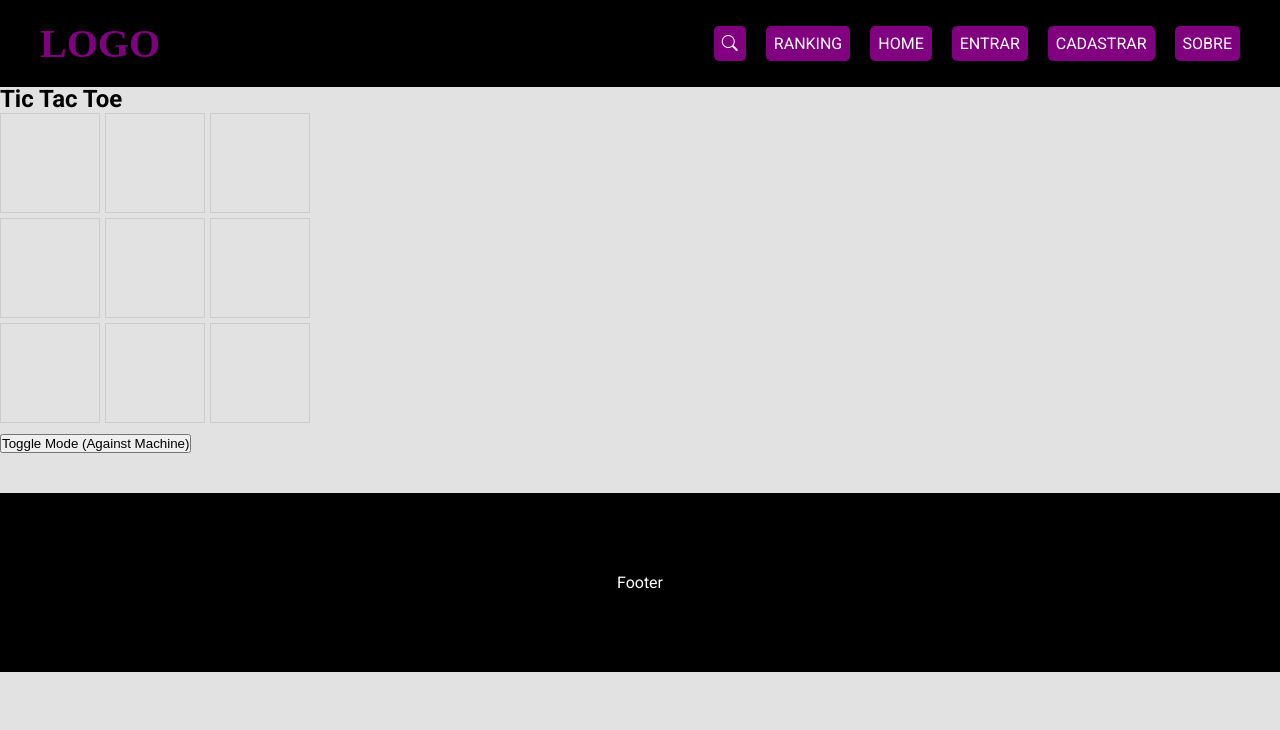
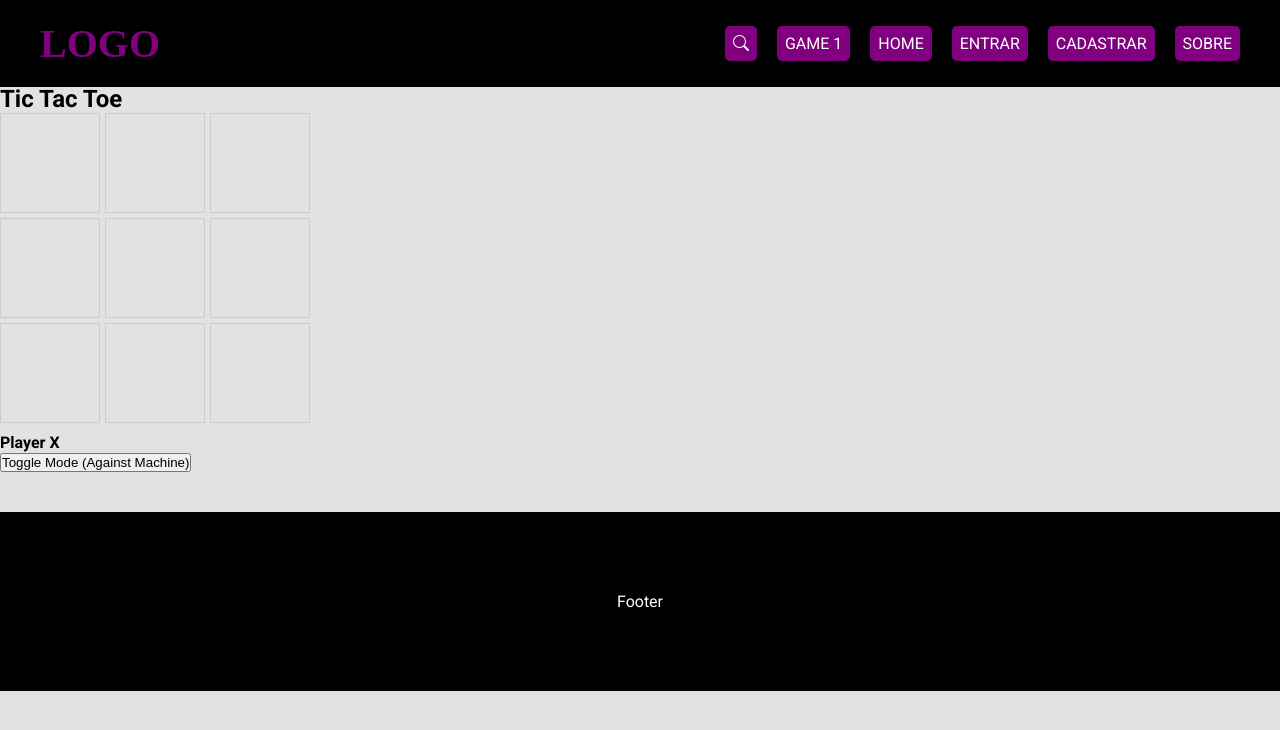
Before and after one commit to gabriel-on/projects-games, a React (Vite) app in the folder project-g1/: page /game-v in a window 1280 px wide. Shown: the top 730 px of the page. Built offline with nearby package versions, Linux system fonts and the light colour scheme; no server answers; the HTML template or start-up script is replaced by a standard one; a web font is replaced by a local one.

Commit message:
updated - game v1

```diff
--- a/project-g1/src/components/JogoDaVelha/JogoDaVelha.jsx
+++ b/project-g1/src/components/JogoDaVelha/JogoDaVelha.jsx
@@ -1,7 +1,7 @@
 import React, { useState, useEffect } from 'react';
-import { ref, runTransaction, getDatabase, set } from 'firebase/database';
 import { useAuth } from '../../hooks/useAuthentication';
-import '../JogoDaVelha/JogoDaVelha.css'
+import { ref, getDatabase, push, runTransaction } from 'firebase/database';
+import '../JogoDaVelha/JogoDaVelha.css';
 
 const TicTacToe = () => {
     const { user } = useAuth();
@@ -9,8 +9,55 @@ const TicTacToe = () => {
     const [xIsNext, setXIsNext] = useState(true);
     const [winner, setWinner] = useState(null);
     const [isAgainstMachine, setIsAgainstMachine] = useState(false);
+    const [pointsSaved, setPointsSaved] = useState(false);
+    const { getCurrentUser } = useAuth();
 
-    useEffect(() => {
+    const handleClick = (index) => {
+        if (!board[index] && !winner && (isAgainstMachine || (xIsNext && !isAgainstMachine))) {
+            const newBoard = board.slice();
+            newBoard[index] = xIsNext ? 'X' : 'O';
+            setBoard(newBoard);
+            setXIsNext(!xIsNext);
+        }
+    };
+
+    const handleSavePoints = async () => {
+        if (!pointsSaved) {
+            console.log('Botão "Save Points" clicado');
+            const currentUser = getCurrentUser();
+
+            if (currentUser && currentUser.uid) {
+                try {
+                    // Atualize a pontuação diretamente para o nó do usuário
+                    await updateScoresInRealtimeDatabase(currentUser.uid, 'usersScore', 0);
+
+                    // Defina pointsSaved como true para indicar que os pontos foram salvos
+                    setPointsSaved(true);
+
+                    // Mensagem de depuração para indicar que a atualização foi bem-sucedida
+                    console.log('Atualização de pontos bem-sucedida!');
+                } catch (error) {
+                    // Mensagem de depuração em caso de erro durante a atualização
+                    console.error('Erro ao salvar pontos:', error);
+                }
+            } else {
+                // Mensagem de depuração se o usuário não estiver autenticado
+                console.warn('Usuário não autenticado ou não possui um UID. Não é possível salvar pontos.');
+            }
+        } else {
+            // Mensagem de depuração se os pontos já foram salvos
+            console.warn('Os pontos já foram salvos anteriormente.');
+        }
+    };
+
+    const handleToggleMode = () => {
+        setBoard(Array(9).fill(null));
+        setWinner(null);
+        setXIsNext(true);
+        setIsAgainstMachine(!isAgainstMachine);
+        setPointsSaved(false);
+    };
+
     const calculateWinner = (squares) => {
         const lines = [
             [0, 1, 2],
@@ -22,90 +69,116 @@ const TicTacToe = () => {
             [0, 4, 8],
             [2, 4, 6],
         ];
-
         for (let i = 0; i < lines.length; i++) {
             const [a, b, c] = lines[i];
             if (squares[a] && squares[a] === squares[b] && squares[a] === squares[c]) {
                 return squares[a];
             }
         }
-
         return null;
     };
 
-        const handleWinner = async () => {
+    useEffect(() => {
+        const handleWinner = () => {
             const winnerPlayer = calculateWinner(board);
+            if (winnerPlayer && !winner) {
+                let scoreDelta = 10; // Pontuação padrão em caso de vitória
 
-            if (winnerPlayer) {
+                let winnerName = 'Unknown User';
+
+                if (user && winnerPlayer === 'X') {
+                    // Se o vencedor for o jogador humano ('X'), use o nome do usuário
+                    winnerName = user.displayName || winnerName;
+                }
+
                 setWinner((prevWinner) => ({
-                    name: user?.displayName || (prevWinner?.name) || 'Unknown User',
+                    name: winnerName,
                     symbol: winnerPlayer,
                 }));
 
-                // Adiciona pontos ao vencedor apenas para usuários autenticados
-                if (user) {
-                    const userId = user.uid;
-                    const db = getDatabase();
-                    const userRef = ref(db, `users/${userId}`);
-
-                    await runTransaction(userRef, async (userData) => {
-                        if (!userData) {
-                            // Se o nó do usuário não existir, crie-o com uma pontuação inicial
-                            set(userRef, { score: 10, wins: 1, displayName: user.displayName });
-                            return { score: 10, wins: 1, displayName: user.displayName };
-                        }
-
-                        // Certifique-se de que estamos atualizando o campo 'score'
-                        userData.score = (parseInt(userData.score, 10) || 0) + 10;
-
-                        // Adiciona uma contagem de vitórias
-                        userData.wins = (userData.wins || 0) + 1;
-
-                        // Atualiza o nome do vencedor apenas se não estiver definido no banco de dados
-                        if (!userData.displayName) {
-                            userData.displayName = user.displayName;
-                        }
-
-                        return userData;
-                    }, (error, committed, snapshot) => {
-                        if (error) {
-                            console.error('Transação falhou:', error);
-                        }
-                    });
+                if (user && user.uid && winnerPlayer === 'X') {
+                    // Atualizar pontuações no Realtime Database apenas se o vencedor for um jogador humano ('X')
+                    updateScoresInRealtimeDatabase(user.uid, 'usersScore', scoreDelta);
+                } else {
+                    // Mensagem de depuração se o vencedor não for um jogador humano ou se o usuário não estiver autenticado ou não possuir um UID
+                    console.warn('Vencedor não é um jogador humano ou usuário não autenticado ou não possui um UID. Não é possível salvar pontos.');
                 }
             }
         };
 
         handleWinner();
-    }, [board, user]);
 
-    const handleClick = (index) => {
-        if (!board[index] && !winner && (isAgainstMachine || (xIsNext && !isAgainstMachine))) {
-            const newBoard = board.slice();
-            newBoard[index] = xIsNext ? 'X' : 'O';
-            setBoard(newBoard);
-            setXIsNext(!xIsNext);
+        // Salvar automaticamente ao terminar a partida
+        if (winner || (board.every(cell => cell !== null) && !winner)) {
+            if (user) {
+                // Não passe 0, apenas atualize se a pontuação precisar ser recalculada
+                let scoreDelta = 0;
 
-            if (isAgainstMachine) {
-                // Simples IA: escolhe aleatoriamente uma célula vazia
-                const emptyCells = newBoard.reduce((acc, cell, i) => (cell === null ? [...acc, i] : acc), []);
-                const randomIndex = Math.floor(Math.random() * emptyCells.length);
-                const machineMove = emptyCells[randomIndex];
+                if (calculateWinner(board) === 'O') {
+                    // Se o jogador 'O' ganhou, ganhe metade da pontuação
+                    scoreDelta = -5;
+                }
 
-                setTimeout(() => {
-                    newBoard[machineMove] = 'O';
-                    setBoard(newBoard);
-                    setXIsNext(true);
-                }, 500);
+                updateScoresInRealtimeDatabase(user.uid, 'usersScore', scoreDelta);
             }
+        }
+    }, [board, isAgainstMachine, winner, user]);
+
+    const updateScoresInRealtimeDatabase = async (userId, node, scoreDelta) => {
+        const db = getDatabase();
+        const userRef = ref(db, `${node}/${userId}/0`);
+
+        // Use runTransaction para garantir uma atualização atômica
+        try {
+            await runTransaction(userRef, (userData) => {
+                if (!userData) {
+                    return {
+                        score: 10 + scoreDelta,
+                        wins: 1,
+                        displayName: user?.displayName || 'DefaultDisplayName',
+                    };
+                }
+
+                // Verifique se é um empate
+                const isDraw = calculateWinner(board) === null && board.every(cell => cell !== null);
+
+                // Calcule a pontuação com base no resultado da partida
+                let updatedScore;
+                if (isDraw) {
+                    // Ganhe metade dos pontos em caso de empate
+                    updatedScore = (userData?.score || 0) + (5 + scoreDelta);
+                } else {
+                    // Ganhe ou perca a pontuação total em caso de vitória ou derrota
+                    updatedScore = (userData?.score || 0) + (10 + scoreDelta);
+                }
+
+                return {
+                    ...userData,
+                    score: isNaN(updatedScore) ? 0 : updatedScore,
+                    wins: (userData?.wins || 0) + (isDraw ? 0 : 1), // Não conte uma vitória em caso de empate
+                    displayName: user?.displayName || userData?.displayName || 'DefaultDisplayName',
+                };
+            });
+
+            // Se a transação for bem-sucedida, atualize pointsSaved para true
+            setPointsSaved(true);
+
+            // Mensagem de depuração para indicar que a atualização foi bem-sucedida
+            console.log('Atualização de pontos bem-sucedida!');
+        } catch (error) {
+            // Mensagem de depuração em caso de erro durante a atualização
+            console.error('Erro ao salvar pontos:', error);
         }
     };
 
-    const handleToggleMode = () => {
-        setBoard(Array(9).fill(null));
-        setWinner(null);
-        setXIsNext(true);
-        setIsAgainstMachine(!isAgainstMachine);
+    const getCurrentPlayer = () => {
+        if (winner) {
+            return `${winner.name} (${winner.symbol}) wins!`;
+        } else if (board.every(cell => cell !== null) && !winner) {
+            return 'It\'s a draw!';
+        } else {
+            return isAgainstMachine ? (xIsNext ? 'Your turn (X)' : 'Machine is thinking...') : (xIsNext ? 'Player X' : 'Player O');
+        }
     };
 
     return (
@@ -119,14 +192,28 @@ const TicTacToe = () => {
                 ))}
             </div>
             <p>
-                {winner && (
-                    <strong>
-                        {winner.name} with {winner.symbol} is the winner!
-                    </strong>
-                )}
-                {!winner && !board.includes(null) && <strong>It's a draw!</strong>}
+                <strong>{getCurrentPlayer()}</strong>
             </p>
             <button onClick={handleToggleMode}>Toggle Mode (Against Machine)</button>
+
+            {winner || (board.every(cell => cell !== null) && !winner) ? (
+                winner ? (
+                    winner.symbol === 'O' ? (
+                        <p>IA ganhou. Pontos não salvos.</p>
+                    ) : (
+                        <button onClick={handleSavePoints} disabled={pointsSaved}>
+                            {pointsSaved ? 'Points Saved' : 'Save Points'}
+                        </button>
+                    )
+                ) : (
+                    <div>
+                        <p>Empate. Pontos não salvos.</p>
+                        <button onClick={handleSavePoints} disabled={pointsSaved}>
+                            {pointsSaved ? 'Points Saved' : 'Save Points'}
+                        </button>
+                    </div>
+                )
+            ) : null}
         </div>
     );
 };
--- a/project-g1/src/components/Navbar/Navbar.jsx
+++ b/project-g1/src/components/Navbar/Navbar.jsx
@@ -28,10 +28,15 @@ const Navbar = () => {
           </NavLink>
         </li>
         <li>
+          <NavLink to="/game-v">
+            Game 1
+          </NavLink>
+        </li>
+        {/* <li>
           <NavLink to="/leaderboard">
             Ranking
           </NavLink>
-        </li>
+        </li> */}
         <li>
           <NavLink to="/" className={isActive => (isActive ? 'active' : '')}>
             Home
```
Lines whose indentation alone changed are shown as unchanged.
